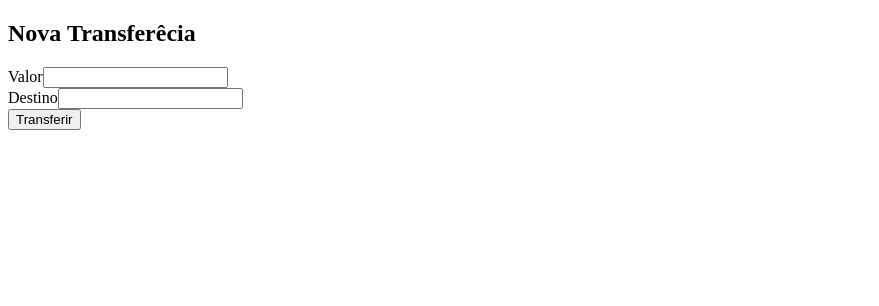
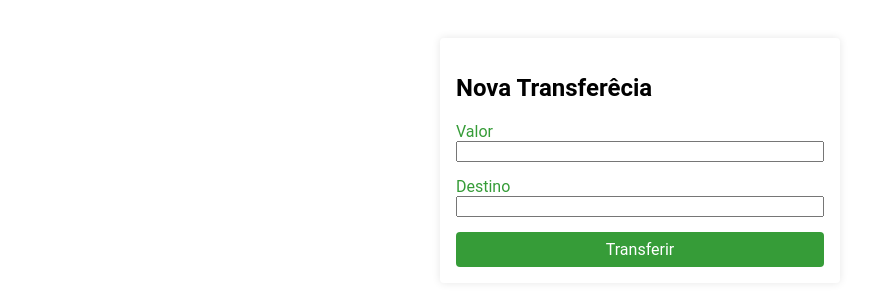
Before and after one commit to edilsonnascimento/bytebank, an Angular app: page / in a window 1280 px wide. Shown: the top 306 px of the page, without its empty margins (0-879 px from the left). Built offline with nearby package versions, Linux system fonts and the light colour scheme.

Commit message:
Adicionando CSS no formulário.

```diff
--- a/src/app/nova-transferencia/nova-transferencia.component.html
+++ b/src/app/nova-transferencia/nova-transferencia.component.html
@@ -1,16 +1,20 @@
-<form>
-  <h2>Nova Transferêcia</h2>
+<section class="container">
+    <form class="formulario">
+      <h2 class="formulario_titulo">Nova Transferêcia</h2>
 
-  <div>
-    <label for="valor">Valor</label>
-    <input id="valor" type="text" />
-  </div>
+      <div class="form-field">
+          <label class="form-field_label" for="valor">Valor</label>
+          <input class="form-field_input" id="valor" type="text" />
+      </div>
 
-  <div>
-    <label for="destino">Destino</label>
-    <input type="destino" type="text"/>
-  </div>
+      <div class="form-field">
+          <label class="form-field_label" for="destino">Destino</label>
+          <input class="form-field_input" type="destino" type="text"/>
+      </div>
 
-  <button>Transferir</button>
+      <div class="botao-wrapper">
+          <button class="botao">Transferir</button>
+      </div>
 
-</form>
+    </form>
+</section>
--- a/src/app/nova-transferencia/nova-transferencia.component.scss
+++ b/src/app/nova-transferencia/nova-transferencia.component.scss
@@ -0,0 +1,59 @@
+.formulario {
+  background-color: white;
+  padding: 16px;
+  border-radius: 4px;
+  box-shadow: 0 0 8px rgba(0, 0, 0, 0.1);
+  &__titulo {
+    text-transform: capitalize;
+    color: var(--primary);
+  }
+}
+
+.form-field {
+  width: 100%;
+  margin-top: 15px;
+  margin-bottom: 15px;
+  display: flex;
+  flex-direction: column;
+  color: var(--primary);
+
+  &__label {
+    color: inherit;
+    margin-bottom: 4px;
+    font-size: 12px;
+  }
+
+  &__input {
+    padding: 8px;
+    border-radius: 4px;
+    color: inherit;
+    border: 2px solid;
+    outline: none;
+  }
+}
+
+.botao-wrapper {
+  display: flex;
+}
+
+.botao {
+  background-color: var(--primary);
+  color: white;
+  display: block;
+  flex: 1;
+  border: none;
+  border-radius: 4px;
+  font-size: 16px;
+  padding: 0.5em;
+  cursor: pointer;
+  transition: opacity 0.2s;
+
+  &--cancelar {
+    background-color: var(--secondary);
+    margin-left: 20px;
+  }
+
+  &:hover {
+    opacity: 0.8;
+  }
+}
--- a/src/styles.scss
+++ b/src/styles.scss
@@ -1 +1,17 @@
-/* You can add global styles to this file, and also import other style files */
+:root {
+  --primary: #369c38;
+  --secondary: #132A13;
+  --padding: 15px;
+  --cinza : #405040;
+  --cinza-claro: #dedede;
+}
+
+* {
+  font-family: "Roboto", sans-serif;
+}
+
+.container {
+  max-width: 400px;
+  padding: 30px;
+  margin: 0 auto;
+}
```
